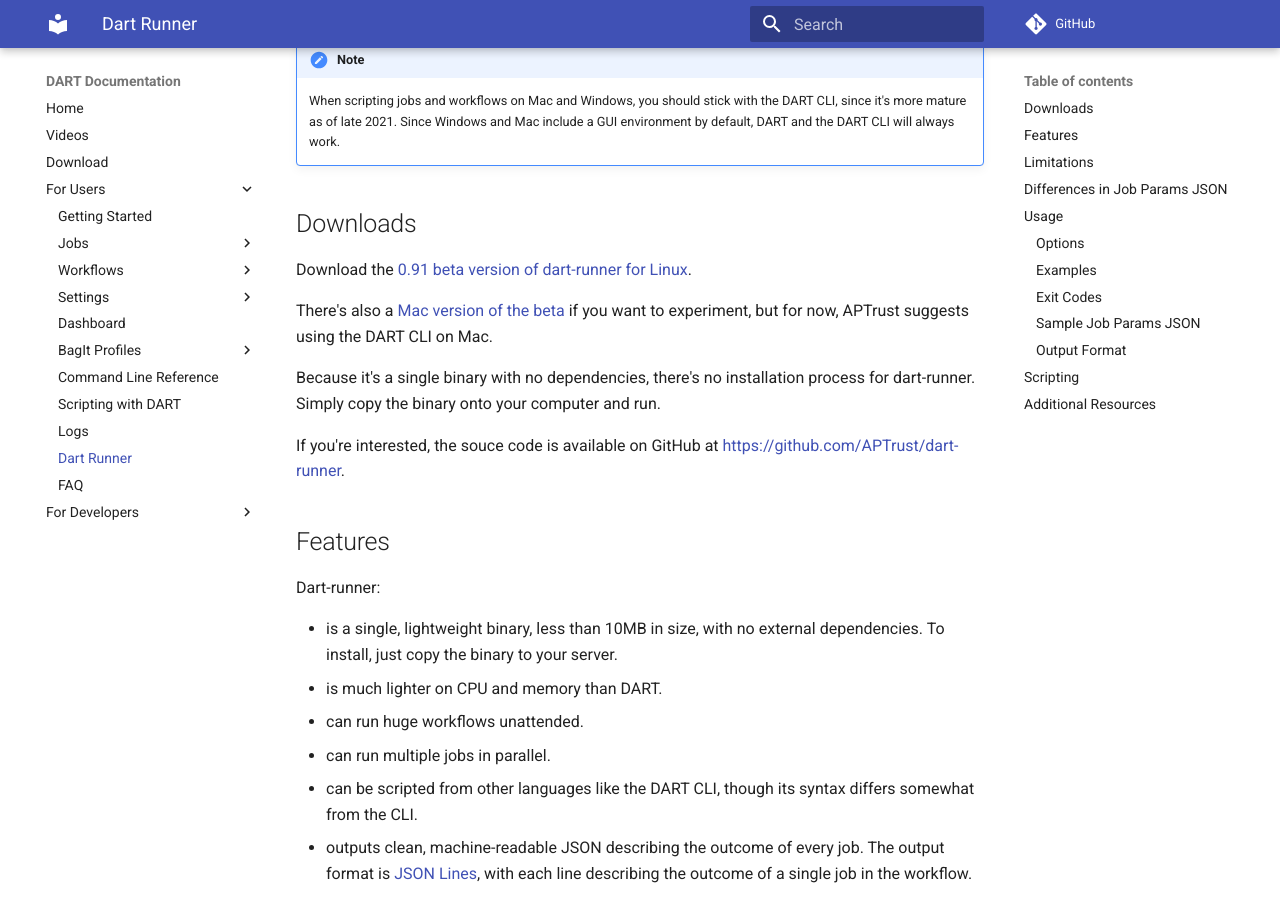
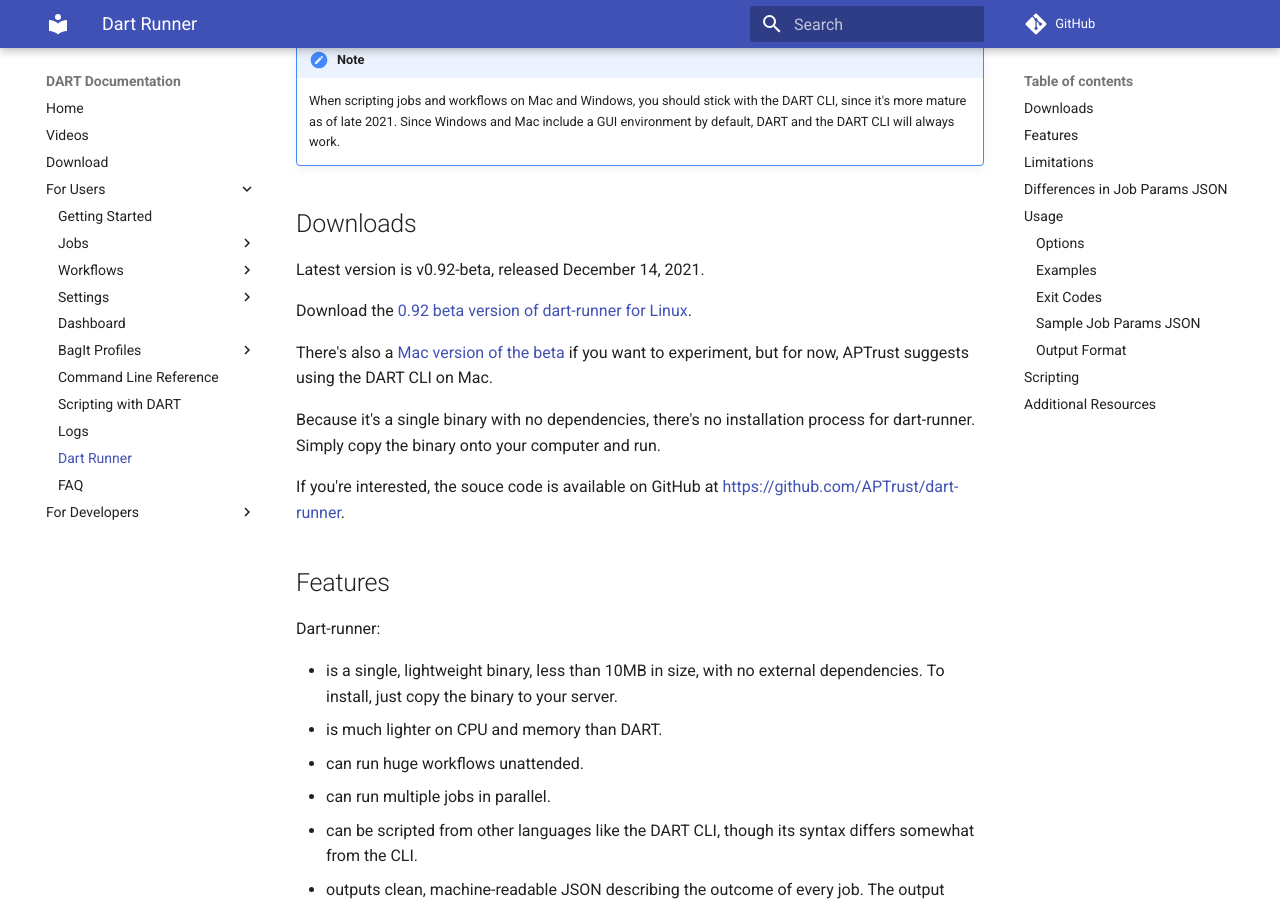
Before and after one commit to APTrust/dart-docs, an MkDocs documentation site: the page built from docs/users/dart_runner.md, in a window 1280 px wide and 900 px high, scrolled down 581 px. Built offline with MkDocs 1.6.1 and Material for MkDocs 9.7.7, drawn with Linux system fonts in a browser that asks for light colours; comment, search, counter and statistics services are not loaded.

Commit message:
Updated for DART Runner v0.92-beta

```diff
--- a/docs/users/dart_runner.md
+++ b/docs/users/dart_runner.md
@@ -18,9 +18,11 @@
 
 ## Downloads
 
-Download the [0.91 beta version of dart-runner for Linux](https://s3.amazonaws.com/aptrust.public.download/dart-runner/v0.91-beta/linux-x64/dart-runner).
+Latest version is v0.92-beta, released December 14, 2021.
 
-There's also a [Mac version of the beta](https://s3.amazonaws.com/aptrust.public.download/dart-runner/v0.91-beta/mac-x64/dart-runner) if you want to experiment, but for now, APTrust suggests using the DART CLI on Mac.
+Download the [0.92 beta version of dart-runner for Linux](https://s3.amazonaws.com/aptrust.public.download/dart-runner/v0.92-beta/linux-x64/dart-runner).
+
+There's also a [Mac version of the beta](https://s3.amazonaws.com/aptrust.public.download/dart-runner/v0.92-beta/mac-x64/dart-runner) if you want to experiment, but for now, APTrust suggests using the DART CLI on Mac.
 
 Because it's a single binary with no dependencies, there's no installation process for dart-runner. Simply copy the binary onto your computer and run.
 
```
Also changed, not shown: docs/shared/downloads.md (+3 -1 lines).
